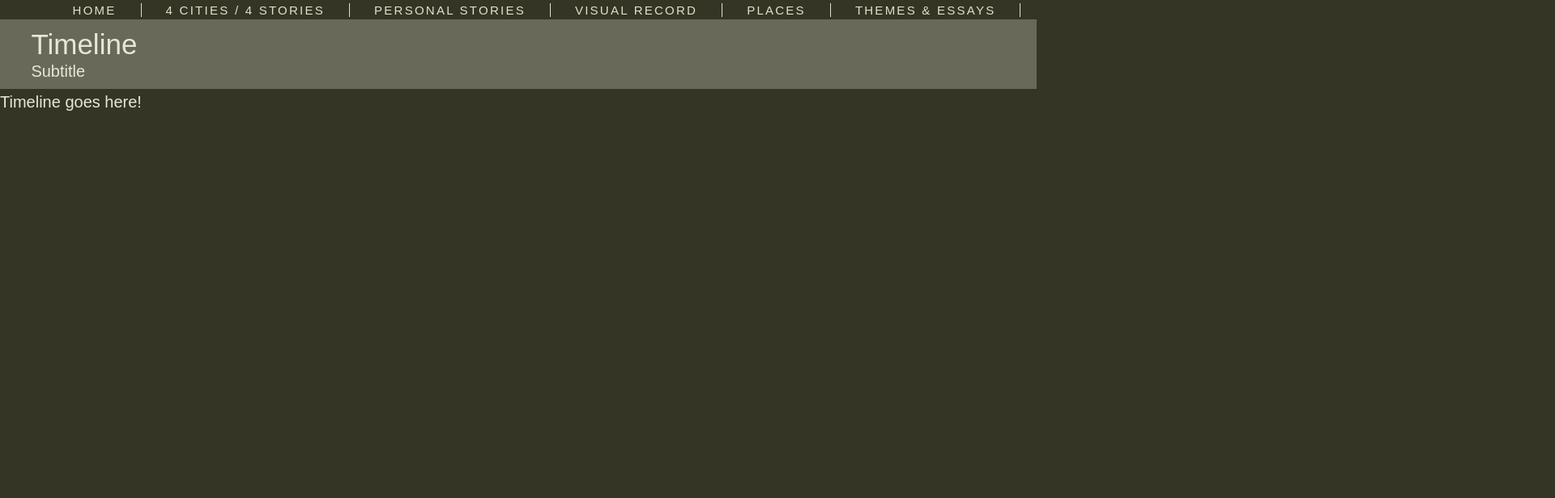
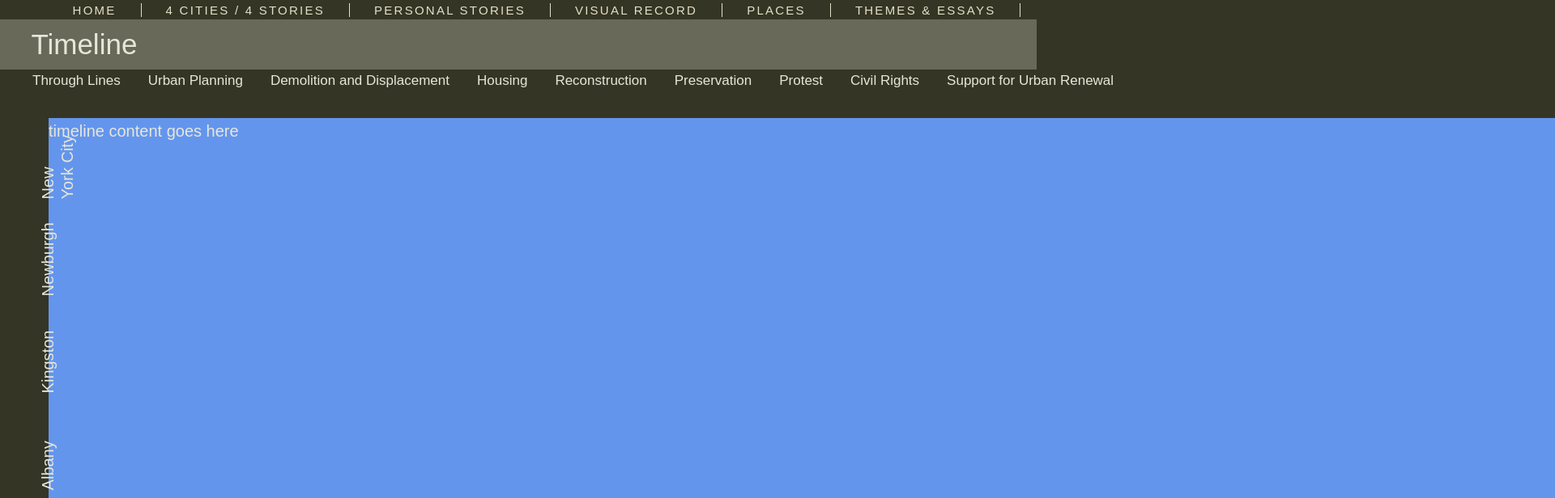
Before and after one commit to DigitalGizmo/pur-app-r, a React (Create React App) app: page /timeline in a window 1280 px wide. Shown: the top 616 px of the page at 81% size, 1920 px wide, since content can reach past the window. Built offline with nearby package versions, Linux system fonts and the light colour scheme; a web font is replaced by a local one.

Commit message:
first draft layout
problem: left column not fixed cuz fixed and grid don't work together.

```diff
--- a/src/components/common/MainNav.css
+++ b/src/components/common/MainNav.css
@@ -48,7 +48,7 @@ nav.main-menu li {
   text-transform: uppercase;
 }
 
-@media only screen and (max-width: 1000px) {
+@media only screen and (max-width: 1080px) {
   nav.main-menu li {
     font-size: 0.5em;
   }
--- /dev/null
+++ b/src/components/timeline/Timeline.css
@@ -0,0 +1,65 @@
+/* Timeline Styles */
+.timeline-page {
+	display: grid;
+	grid-template-columns: 60px repeat(15, 160px [col-start]);
+	grid-auto-columns: 200px;
+	grid-template-rows: 60px 120px 120px 120px 120px 120px;
+}
+
+h4.ny, h4.albany, h4.kingston, h4.newburgh, h4.us {
+	padding: 1em;
+	width: 120px;
+	transform: rotate(-90deg);
+  /* Legacy vendor prefixes that you probably don't need... */
+  /* Safari */
+  -webkit-transform: rotate(-90deg);
+  /* Firefox */
+  -moz-transform: rotate(-90deg);
+  /* IE */
+  -ms-transform: rotate(-90deg);
+  /* Opera */
+  -o-transform: rotate(-90deg);
+  /* Internet Explorer */
+  filter: progid:DXImageTransform.Microsoft.BasicImage(rotation=3);
+}
+
+.thru-lines {
+	grid-row: 1;
+	grid-column: 1 / 16;
+	font-size: .85em;
+}
+
+.timeline-content {
+	grid-row: 2 / 7;
+	grid-column: 2 / 16;	background-color: cornflowerblue;
+}
+
+h4.ny {
+	grid-row: 2;
+	grid-column: 1;
+}
+
+h4.newburgh {
+	grid-row: 3;
+	grid-column: 1;
+}
+
+h4.kingston {
+	grid-row: 4;
+	grid-column: 1;
+}
+
+h4.albany {
+	grid-row: 5;
+	grid-column: 1;
+}
+
+h4.us {
+	grid-row: 6;
+	grid-column: 1;
+}
+
+.thru-lines ul li {
+	display: inline-block;
+	padding-right:  2em;
+}
--- a/src/components/timeline/Timeline.js
+++ b/src/components/timeline/Timeline.js
@@ -1,15 +1,40 @@
 import React from 'react';
+import { Link } from 'react-router-dom';
+import './Timeline.css';
 
 const Timeline = () => {
   return (
     <div>
       <header className="basic-page">
         <h1>Timeline</h1>
-        <h4>Subtitle</h4>
       </header>
 
-      <div>
-        <p>Timeline goes here!</p>
+      <div className="timeline-page">
+
+        <section className="thru-lines">
+          <ul>
+            <li className="title">Through Lines</li>
+            <li>Urban Planning</li>
+            <li>Demolition and Displacement</li>
+            <li>Housing</li>
+            <li>Reconstruction</li>
+            <li>Preservation</li>
+            <li>Protest</li>
+            <li>Civil Rights</li>
+            <li>Support for Urban Renewal</li>
+          </ul>
+        </section>
+
+        <h4 className="ny">New York City</h4>
+        <h4 className="newburgh">Newburgh</h4>
+        <h4 className="kingston">Kingston</h4>
+        <h4 className="albany">Albany</h4>
+        <h4 className="us">NY &amp; US</h4>
+
+        <section className="timeline-content">
+          <p>timeline content goes here</p>
+        </section>
+
       </div>
     </div>
   )
```
